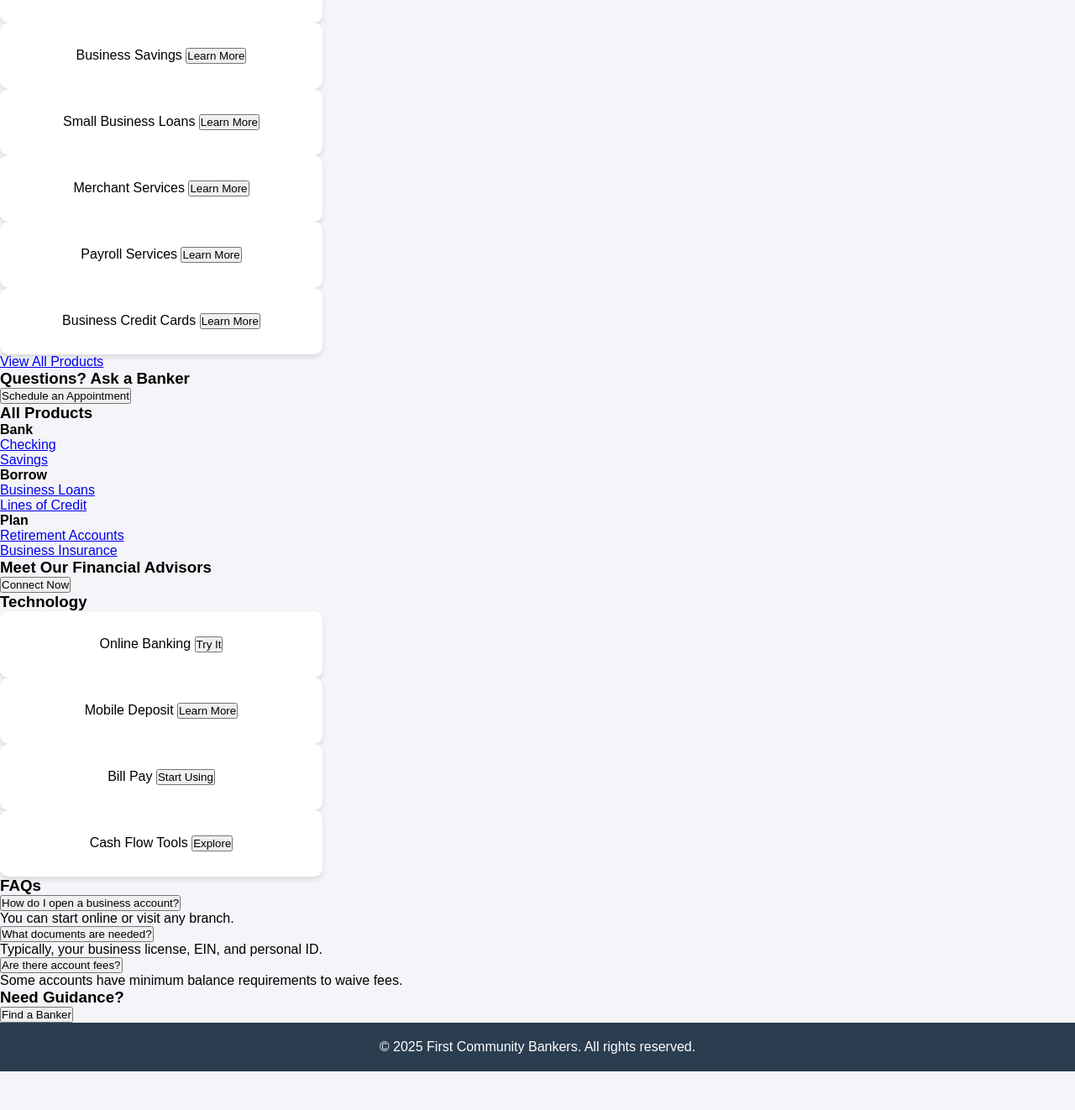
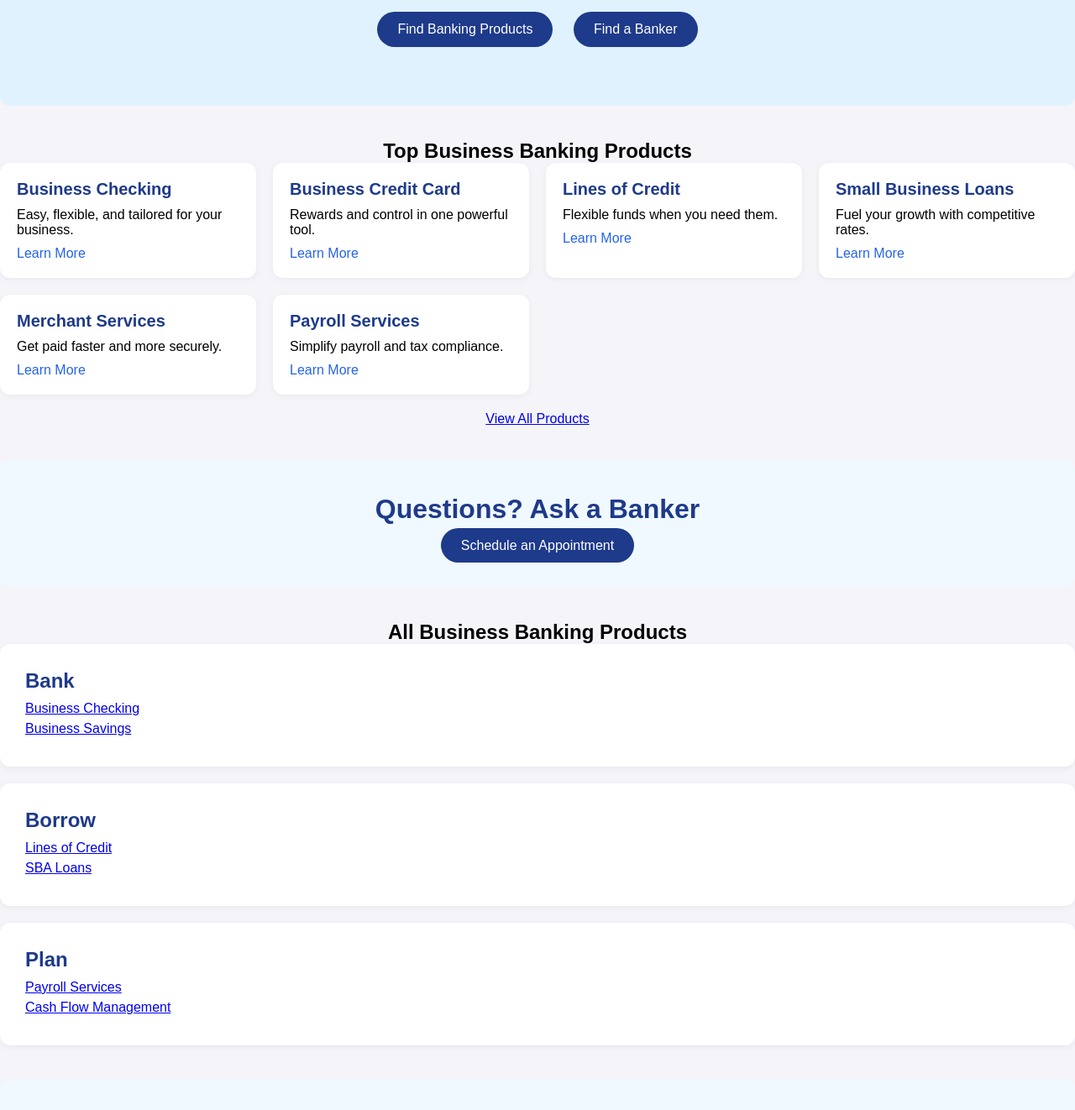
Before and after one commit to sw-truematter/Test-Repo, a plain HTML site: page business.html in a window 1280 px wide. Shown: the part 211-1533 px from the top of the page at 84% size. Before the commit the page ends 1487 px from the top, so only its background shows below. Drawn offline with nearby package versions, Linux system fonts and the light colour scheme.

Commit message:
Update business.html

```diff
--- a/business.html
+++ b/business.html
@@ -28,102 +28,149 @@
     </nav>
   </header>
 
-  <!-- Hero Banner -->
-  <section class="hero">
-    <h2>Flexible Banking Solutions for Business</h2>
-    <div class="cta-buttons">
-      <button>Find Banking Products</button>
-      <button>Find a Banker</button>
+ <!-- Business Banking Hero -->
+<section class="bb-hero">
+  <h1>Smart Banking for Your Business</h1>
+  <a href="#" class="bb-cta-button">Find Banking Products</a>
+  <a href="#" class="bb-cta-button">Find a Banker</a>
+</section>
+
+<!-- Popular Products Section -->
+<section>
+  <h2 class="bb-text-center">Top Business Banking Products</h2>
+  <div class="bb-card-grid">
+    <div class="bb-card">
+      <h3>Business Checking</h3>
+      <p>Easy, flexible, and tailored for your business.</p>
+      <a href="#">Learn More</a>
+    </div>
+    <div class="bb-card">
+      <h3>Business Credit Card</h3>
+      <p>Rewards and control in one powerful tool.</p>
+      <a href="#">Learn More</a>
+    </div>
+    <div class="bb-card">
+      <h3>Lines of Credit</h3>
+      <p>Flexible funds when you need them.</p>
+      <a href="#">Learn More</a>
+    </div>
+    <div class="bb-card">
+      <h3>Small Business Loans</h3>
+      <p>Fuel your growth with competitive rates.</p>
+      <a href="#">Learn More</a>
+    </div>
+    <div class="bb-card">
+      <h3>Merchant Services</h3>
+      <p>Get paid faster and more securely.</p>
+      <a href="#">Learn More</a>
+    </div>
+    <div class="bb-card">
+      <h3>Payroll Services</h3>
+      <p>Simplify payroll and tax compliance.</p>
+      <a href="#">Learn More</a>
+    </div>
+  </div>
+  <div class="bb-text-center">
+    <a href="#">View All Products</a>
   </div>
 </section>
 
-  <!-- Top Products -->
-  <section class="products">
-    <h3>Top Business Products</h3>
-    <div class="card-grid">
-      <div class="card">Business Checking <button>Learn More</button></div>
-      <div class="card">Business Savings <button>Learn More</button></div>
-      <div class="card">Small Business Loans <button>Learn More</button></div>
-      <div class="card">Merchant Services <button>Learn More</button></div>
-      <div class="card">Payroll Services <button>Learn More</button></div>
-      <div class="card">Business Credit Cards <button>Learn More</button></div>
-    </div>
-    <p><a href="#">View All Products</a></p>
+<!-- Ask a Banker Banner -->
+<section class="bb-banner">
+  <h2>Questions? Ask a Banker</h2>
+  <a href="#" class="bb-cta-button">Schedule an Appointment</a>
 </section>
 
-  <!-- Schedule Appointment Banner -->
-  <section class="large-banner">
-    <h3>Questions? Ask a Banker</h3>
-    <button>Schedule an Appointment</button>
-  </section>
-
-  <!-- All Products -->
-  <section class="all-products">
-    <h3>All Products</h3>
-    <div class="full-width-card">
-      <h4>Bank</h4>
+<!-- All Products Full-Width Cards -->
+<section>
+  <h2 class="bb-text-center">All Business Banking Products</h2>
+  <div class="bb-full-width-card">
+    <h3>Bank</h3>
     <ul>
-        <li><a href="#">Checking</a></li>
-        <li><a href="#">Savings</a></li>
+      <li><a href="#">Business Checking</a></li>
+      <li><a href="#">Business Savings</a></li>
     </ul>
   </div>
-    <div class="full-width-card">
-      <h4>Borrow</h4>
+  <div class="bb-full-width-card">
+    <h3>Borrow</h3>
     <ul>
-        <li><a href="#">Business Loans</a></li>
       <li><a href="#">Lines of Credit</a></li>
+      <li><a href="#">SBA Loans</a></li>
     </ul>
   </div>
-    <div class="full-width-card">
-      <h4>Plan</h4>
+  <div class="bb-full-width-card">
+    <h3>Plan</h3>
     <ul>
-        <li><a href="#">Retirement Accounts</a></li>
-        <li><a href="#">Business Insurance</a></li>
+      <li><a href="#">Payroll Services</a></li>
+      <li><a href="#">Cash Flow Management</a></li>
     </ul>
   </div>
 </section>
 
 <!-- Financial Advisors Banner -->
-  <section class="medium-banner">
-    <h3>Meet Our Financial Advisors</h3>
-    <button>Connect Now</button>
+<section class="bb-banner">
+  <h2>Work With a Financial Advisor</h2>
+  <a href="#" class="bb-cta-button">Meet Your Advisor</a>
 </section>
 
-  <!-- Technology -->
-  <section class="technology">
-    <h3>Technology</h3>
-    <div class="card-grid">
-      <div class="card">Online Banking <button>Try It</button></div>
-      <div class="card">Mobile Deposit <button>Learn More</button></div>
-      <div class="card">Bill Pay <button>Start Using</button></div>
-      <div class="card">Cash Flow Tools <button>Explore</button></div>
+<!-- Technology Grid -->
+<section>
+  <h2 class="bb-text-center">Technology That Works for You</h2>
+  <div class="bb-card-grid">
+    <div class="bb-card">
+      <h3>Online Banking</h3>
+      <p>Secure, 24/7 access to your business accounts.</p>
+      <a href="#">Explore</a>
     </div>
-  </section>
-
-  <!-- FAQs -->
-  <section class="faqs">
-    <h3>FAQs</h3>
-    <div class="accordion">
-      <div class="accordion-item">
-        <button class="accordion-header">How do I open a business account?</button>
-        <div class="accordion-body">You can start online or visit any branch.</div>
+    <div class="bb-card">
+      <h3>Mobile Deposits</h3>
+      <p>Deposit checks from anywhere, anytime.</p>
+      <a href="#">Explore</a>
     </div>
-      <div class="accordion-item">
-        <button class="accordion-header">What documents are needed?</button>
-        <div class="accordion-body">Typically, your business license, EIN, and personal ID.</div>
+    <div class="bb-card">
+      <h3>Bill Pay</h3>
+      <p>Pay vendors quickly and securely.</p>
+      <a href="#">Explore</a>
     </div>
-      <div class="accordion-item">
-        <button class="accordion-header">Are there account fees?</button>
-        <div class="accordion-body">Some accounts have minimum balance requirements to waive fees.</div>
+    <div class="bb-card">
+      <h3>Cash Flow Insights</h3>
+      <p>Visualize your income and expenses.</p>
+      <a href="#">Explore</a>
     </div>
   </div>
 </section>
 
-  <!-- Final Banner -->
-  <section class="large-banner">
-    <h3>Need Guidance?</h3>
-    <button>Find a Banker</button>
+<!-- FAQs Accordion -->
+<section>
+  <h2 class="bb-text-center">Frequently Asked Questions</h2>
+  <div class="bb-accordion">
+    <div class="bb-accordion-item">
+      <h4>What do I need to open a business account?</h4>
+      <div class="bb-accordion-content">
+        <p>You’ll need your business license, EIN, and personal ID. Some accounts may require a minimum deposit.</p>
+      </div>
+    </div>
+    <div class="bb-accordion-item">
+      <h4>Do you offer SBA loans?</h4>
+      <div class="bb-accordion-content">
+        <p>Yes! We support a wide range of SBA loan programs to meet your needs. Contact a banker to learn more.</p>
+      </div>
+    </div>
+    <div class="bb-accordion-item">
+      <h4>Can I manage payroll through my account?</h4>
+      <div class="bb-accordion-content">
+        <p>Absolutely — our platform includes integrated payroll and HR solutions.</p>
+      </div>
+    </div>
+  </div>
 </section>
+
+<!-- Need Guidance Banner -->
+<section class="bb-banner">
+  <h2>Need Guidance?</h2>
+  <a href="#" class="bb-cta-button">Find a Banker</a>
+</section>
+
 
   <!-- Footer -->
   <footer class="footer">
```
Lines whose indentation alone changed are shown as unchanged.
